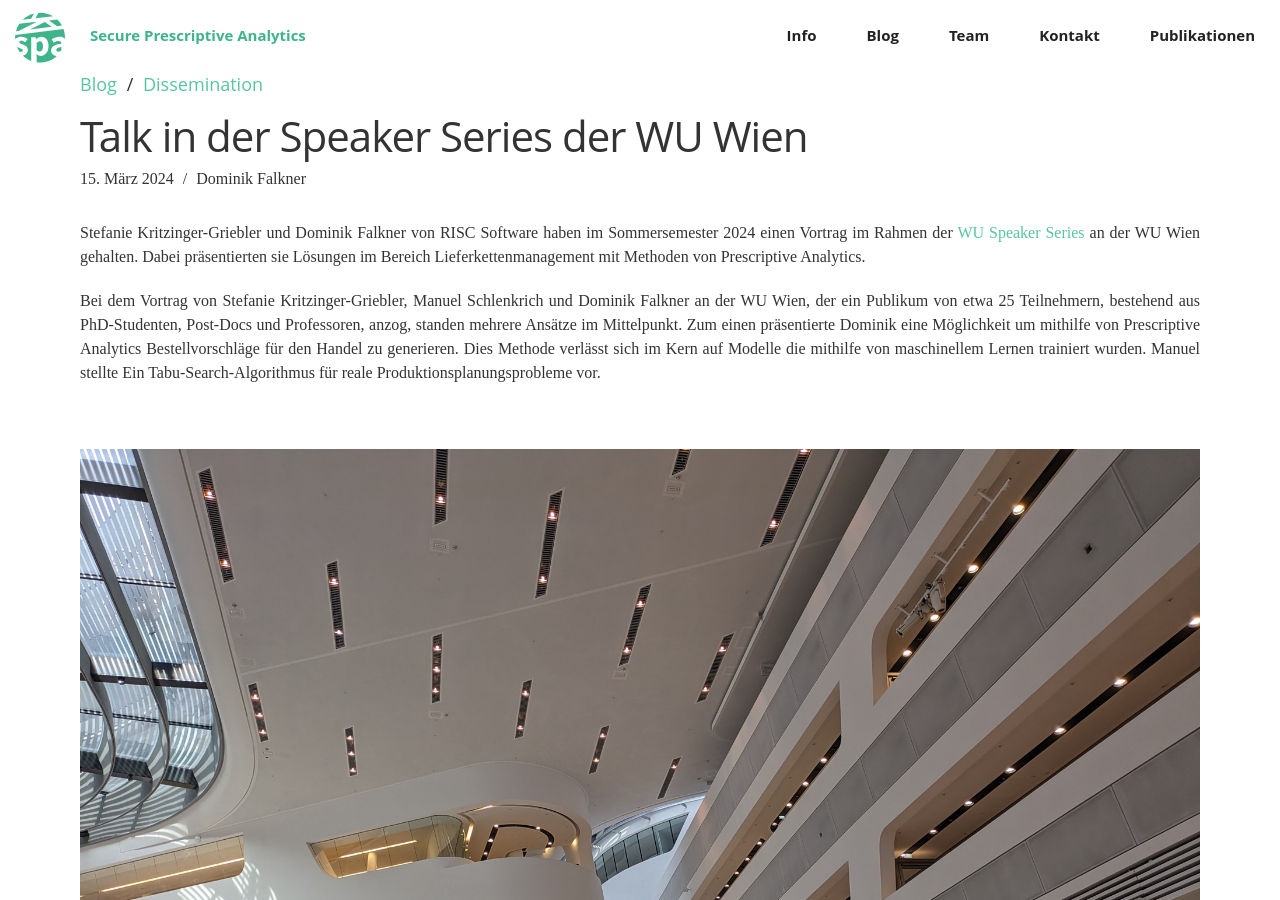
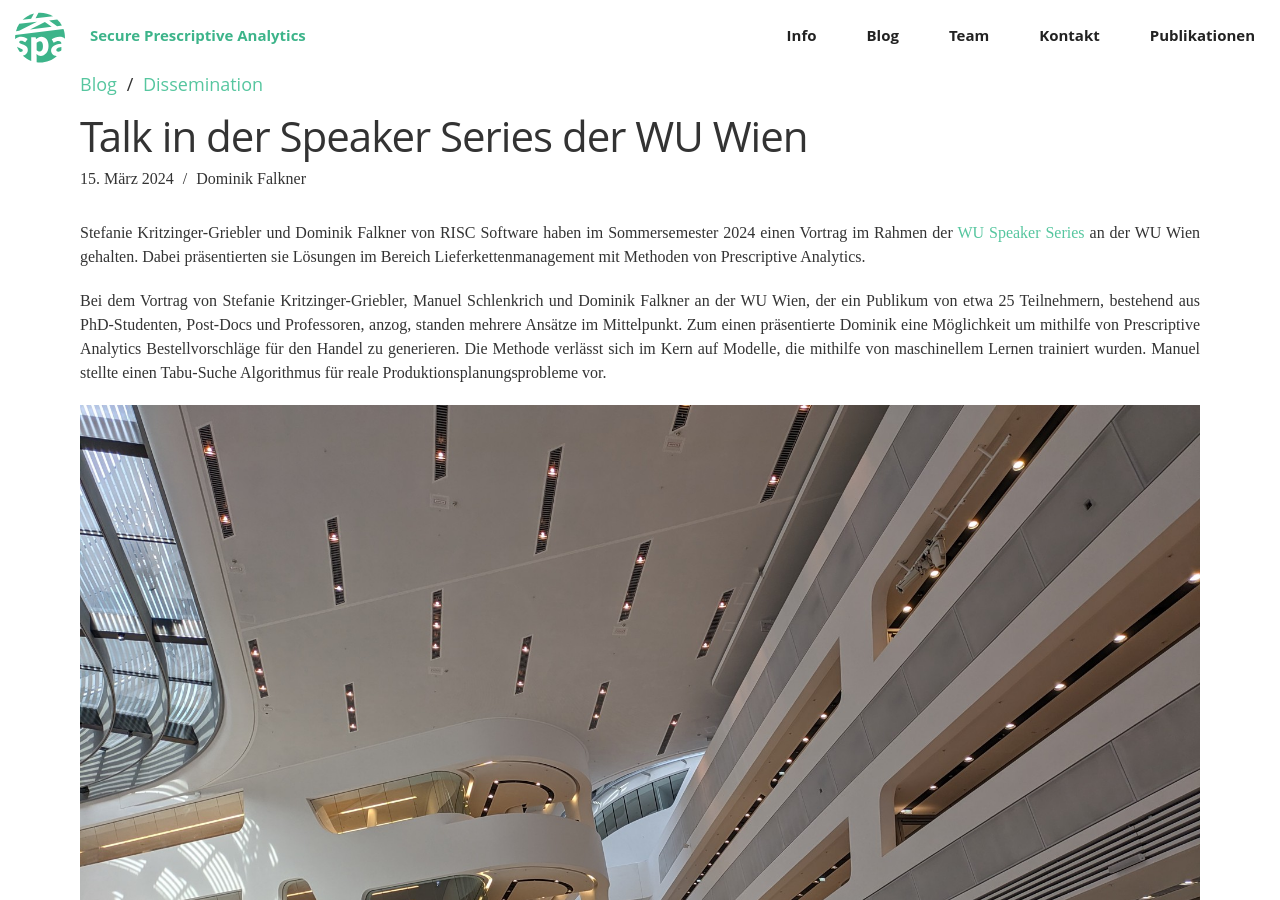
Before and after one commit to prescriptiveanalytics/secureprescriptiveanalytics.github.io, a Jekyll site: the page built from _posts/2024-03-15-wu-speaker-series.md, in a window 1280 px wide and 900 px high. Built offline with Jekyll 4.4.1, drawn with Linux system fonts in a browser that asks for light colours; nearby versions of some CDN libraries; some web fonts are replaced; comment, search, counter and statistics services are not loaded.

Commit message:
Fix spelling errors

```diff
--- a/_posts/2024-03-15-wu-speaker-series.md
+++ b/_posts/2024-03-15-wu-speaker-series.md
@@ -14,8 +14,7 @@ image: /blog/resources/2024-03-15-wu/thumbnail.png
 Stefanie Kritzinger-Griebler und Dominik Falkner von RISC Software haben im Sommersemester 2024 einen Vortrag im Rahmen der [WU Speaker Series][speaker] an der WU Wien gehalten. Dabei präsentierten sie Lösungen im Bereich Lieferkettenmanagement mit Methoden von Prescriptive Analytics.
 
 <!--more-->
-Bei dem Vortrag von Stefanie Kritzinger-Griebler, Manuel Schlenkrich und Dominik Falkner an der WU Wien, der ein Publikum von etwa 25 Teilnehmern, bestehend aus PhD-Studenten, Post-Docs und Professoren, anzog, standen mehrere Ansätze im Mittelpunkt. Zum einen präsentierte Dominik eine Möglichkeit um mithilfe von Prescriptive Analytics Bestellvorschläge für den Handel zu generieren. Dies Methode verlässt sich im Kern auf Modelle die mithilfe von maschinellem Lernen trainiert wurden. Manuel stellte Ein Tabu-Search-Algorithmus für reale Produktionsplanungsprobleme vor.
-
+Bei dem Vortrag von Stefanie Kritzinger-Griebler, Manuel Schlenkrich und Dominik Falkner an der WU Wien, der ein Publikum von etwa 25 Teilnehmern, bestehend aus PhD-Studenten, Post-Docs und Professoren, anzog, standen mehrere Ansätze im Mittelpunkt. Zum einen präsentierte Dominik eine Möglichkeit um mithilfe von Prescriptive Analytics Bestellvorschläge für den Handel zu generieren. Die Methode verlässt sich im Kern auf Modelle, die mithilfe von maschinellem Lernen trainiert wurden. Manuel stellte einen Tabu-Suche Algorithmus für reale Produktionsplanungsprobleme vor.
 <br/>
 
 ![Innen Räumlichkeiten der WU](/blog/resources/2024-03-15-wu/spaceship.jpg)
```
